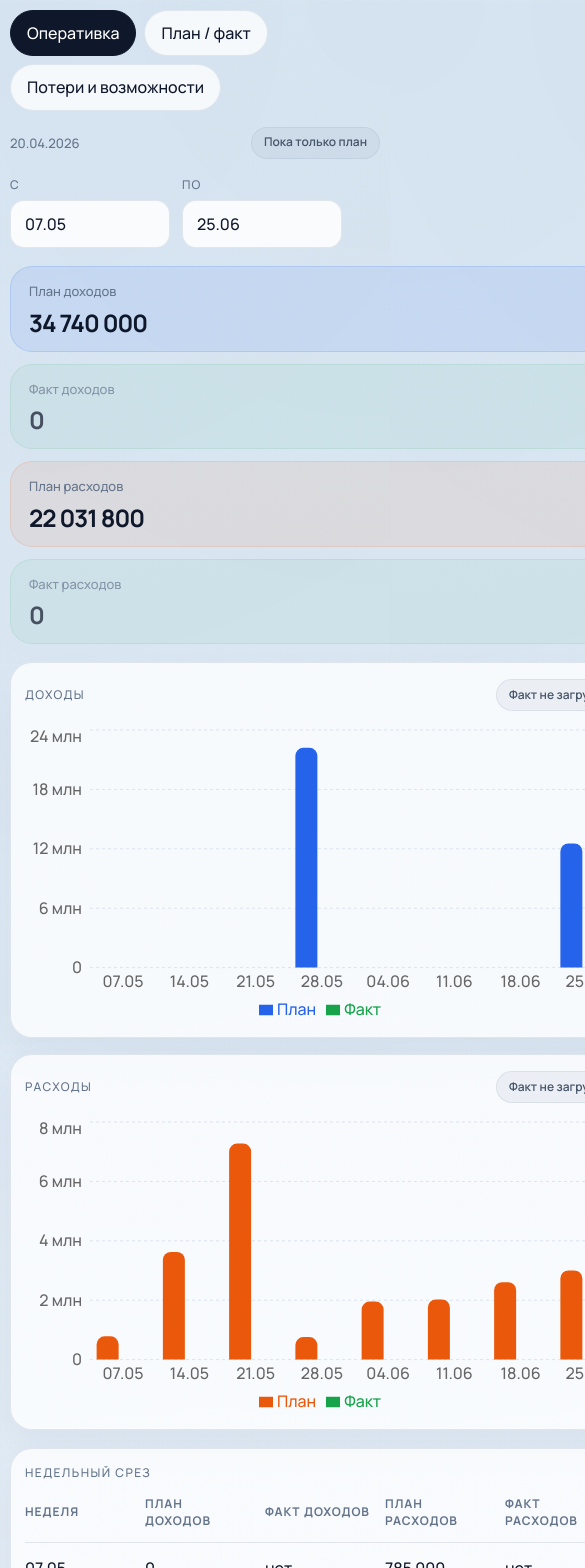
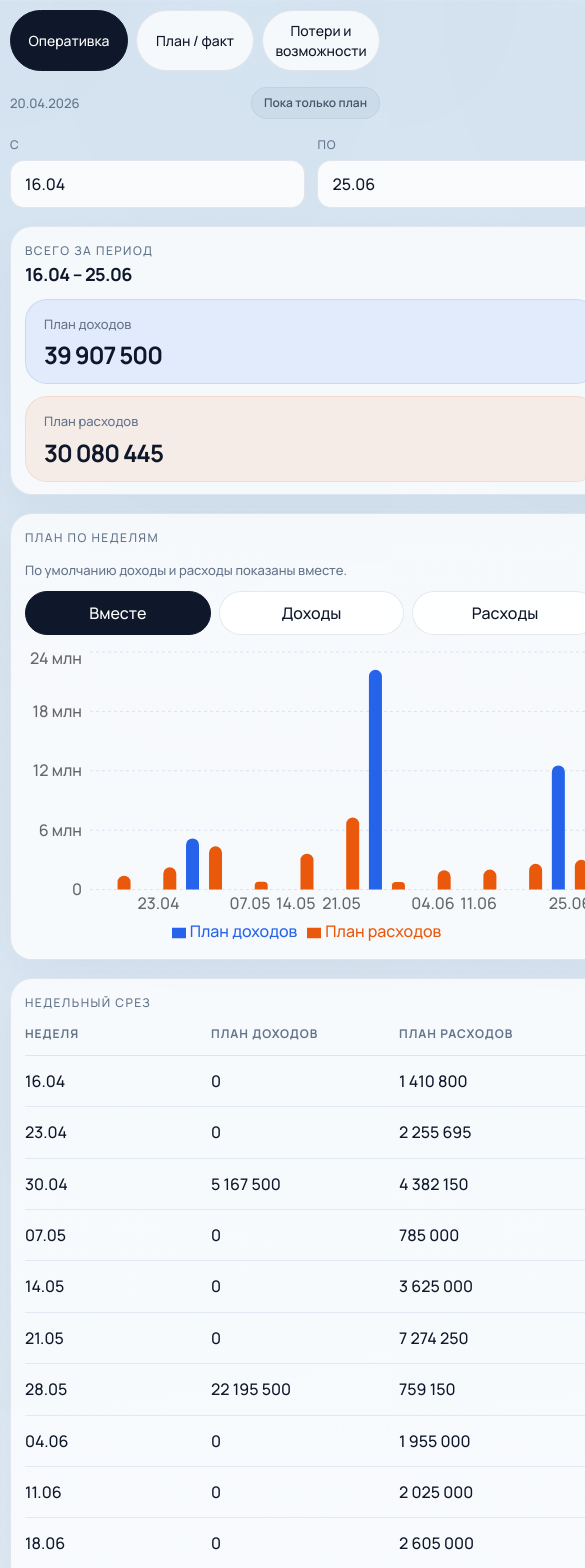
Before and after one commit to Dimusidioplut/bexfil-dashboard-web, a React (Vite) app: page / in a window 390 px wide. Shown: the top 1568 px of the page, 585 px wide, since content can reach past the window. Built offline with nearby package versions, Linux system fonts and the light colour scheme.

Commit message:
Refine operational view and mobile layout

```diff
--- a/src/App.css
+++ b/src/App.css
@@ -61,6 +61,26 @@
   gap: 18px;
 }
 
+.summary-block {
+  background: rgba(255, 255, 255, 0.78);
+  border: 1px solid var(--border);
+  border-radius: 26px;
+  padding: 18px;
+  box-shadow: 0 18px 40px rgba(15, 23, 42, 0.04);
+}
+
+.summary-head {
+  display: grid;
+  gap: 4px;
+}
+
+.summary-head strong {
+  font-size: 20px;
+  line-height: 1.15;
+  color: var(--text-primary);
+  letter-spacing: -0.03em;
+}
+
 .control-row {
   display: flex;
   gap: 12px;
@@ -93,8 +113,16 @@
 
 .summary-strip {
   display: grid;
-  grid-template-columns: repeat(4, minmax(0, 1fr));
+  grid-template-columns: repeat(3, minmax(0, 1fr));
   gap: 12px;
+}
+
+.summary-strip-duo {
+  grid-template-columns: repeat(2, minmax(0, 1fr));
+}
+
+.summary-strip-trio {
+  grid-template-columns: repeat(3, minmax(0, 1fr));
 }
 
 .metric-tile {
@@ -156,6 +184,44 @@
   display: grid;
   grid-template-columns: repeat(2, minmax(0, 1fr));
   gap: 16px;
+}
+
+.chart-toolbar {
+  display: flex;
+  align-items: center;
+  justify-content: space-between;
+  gap: 12px;
+  margin-bottom: 12px;
+  flex-wrap: wrap;
+}
+
+.chart-note {
+  margin: 0;
+  color: var(--text-muted);
+  font-size: 14px;
+}
+
+.chart-mode-switch {
+  display: inline-flex;
+  gap: 8px;
+  flex-wrap: wrap;
+}
+
+.mode-chip {
+  border: 1px solid var(--border);
+  background: rgba(255, 255, 255, 0.9);
+  color: var(--text-primary);
+  border-radius: 999px;
+  padding: 10px 14px;
+  font: inherit;
+  cursor: pointer;
+  transition: background 120ms ease, border-color 120ms ease, color 120ms ease;
+}
+
+.mode-chip.active {
+  background: var(--ink);
+  border-color: var(--ink);
+  color: #fff;
 }
 
 .chart-panel,
@@ -284,6 +350,19 @@ tbody tr:last-child td {
   color: var(--text-primary);
 }
 
+.tooltip-series {
+  display: inline-flex;
+  align-items: center;
+  gap: 8px;
+}
+
+.tooltip-series i {
+  width: 10px;
+  height: 10px;
+  border-radius: 999px;
+  display: inline-block;
+}
+
 @media (max-width: 960px) {
   .app-shell {
     width: min(100%, calc(100% - 20px));
@@ -295,9 +374,33 @@ tbody tr:last-child td {
     flex-direction: column;
   }
 
+  .screen-switcher {
+    width: 100%;
+    display: grid;
+    grid-template-columns: repeat(3, minmax(0, 1fr));
+  }
+
+  .screen-chip {
+    width: 100%;
+    min-height: 48px;
+    padding: 10px 8px;
+    font-size: 14px;
+  }
+
   .sync-meta {
     width: 100%;
     justify-content: space-between;
+    flex-wrap: wrap;
+    white-space: normal;
+  }
+
+  .control-row {
+    display: grid;
+    grid-template-columns: repeat(2, minmax(0, 1fr));
+  }
+
+  .range-select {
+    min-width: 0;
   }
 
   .summary-strip,
@@ -305,14 +408,50 @@ tbody tr:last-child td {
     grid-template-columns: 1fr;
   }
 
+  .summary-strip-duo,
+  .summary-strip-trio {
+    grid-template-columns: 1fr;
+  }
+
   .metric-tile {
     min-height: auto;
   }
 
+  .summary-head strong {
+    font-size: 18px;
+  }
+
+  .chart-toolbar,
+  .panel-head {
+    align-items: flex-start;
+    flex-direction: column;
+  }
+
+  .chart-mode-switch {
+    width: 100%;
+    display: grid;
+    grid-template-columns: repeat(3, minmax(0, 1fr));
+  }
+
+  .mode-chip {
+    width: 100%;
+    min-height: 44px;
+    padding: 10px 8px;
+  }
+
   .chart-panel,
-  .table-panel {
+  .table-panel,
+  .summary-block {
     border-radius: 22px;
     padding: 16px 14px 12px;
+  }
+
+  .chart-short {
+    min-height: 220px;
+  }
+
+  .chart-note {
+    font-size: 13px;
   }
 
   tbody td,
--- a/src/App.tsx
+++ b/src/App.tsx
@@ -14,7 +14,6 @@ import './App.css'
 import type {
   DashboardData,
   LostContractRecord,
-  MetricGroup,
   MonthlyComparisonRecord,
   OpportunityRecord,
   ScreenKey,
@@ -36,9 +35,12 @@ const SCREEN_OPTIONS: Array<{ key: ScreenKey; label: string }> = [
   { key: 'losses', label: 'Потери и возможности' },
 ]
 
+type ChartViewMode = 'all' | 'income' | 'expense'
+
 const COLOR_PLAN = '#2563eb'
 const COLOR_FACT = '#16a34a'
 const COLOR_EXPENSE = '#ea580c'
+const COLOR_FACT_EXPENSE = '#0f766e'
 
 function App() {
   const [data, setData] = useState<DashboardData | null>(null)
@@ -69,7 +71,7 @@ function App() {
         const weekOptions = uniqueSorted(payload.weeklySummary.map((item) => item.week_date))
         setMonthStart(0)
         setMonthEnd(Math.max(0, monthOptions.length - 1))
-        setWeekStart(Math.max(0, weekOptions.length - 8))
+        setWeekStart(0)
         setWeekEnd(Math.max(0, weekOptions.length - 1))
       })
       .catch((error) => {
@@ -212,10 +214,16 @@ function OperationalScreen(props: {
   onWeekStartChange: (value: string) => void
   onWeekEndChange: (value: string) => void
 }) {
+  const [chartMode, setChartMode] = useState<ChartViewMode>('all')
   const incomeItems = props.items.filter((item) => item.metric_group === 'income')
   const expenseItems = props.items.filter((item) => item.metric_group === 'expense')
   const incomeTotals = summarizeMetrics(incomeItems)
   const expenseTotals = summarizeMetrics(expenseItems)
+  const periodLabel = buildRangeLabel(
+    props.weekOptions[props.weekStart],
+    props.weekOptions[props.weekEnd],
+    formatWeekLabel,
+  )
 
   return (
     <section className="screen-grid">
@@ -236,27 +244,31 @@ function OperationalScreen(props: {
         />
       </div>
 
-      <div className="summary-strip">
+      <section className="summary-block">
+        <div className="panel-head">
+          <div className="summary-head">
+            <span className="eyebrow">Всего за период</span>
+            <strong>{periodLabel}</strong>
+          </div>
+        </div>
+        <div className="summary-strip summary-strip-duo">
           <MetricTile label="План доходов" value={incomeTotals.plan} tone="plan" />
-        <MetricTile label="Факт доходов" value={incomeTotals.fact} tone="fact" muted={!incomeTotals.hasActual} />
           <MetricTile label="План расходов" value={expenseTotals.plan} tone="expense" />
-        <MetricTile label="Факт расходов" value={expenseTotals.fact} tone="fact" muted={!expenseTotals.hasActual} />
         </div>
+      </section>
 
-      <div className="chart-grid">
-        <ChartPanel
-          eyebrow="Доходы"
-          status={buildStatus('income', incomeTotals.delta, incomeTotals.hasActual)}
-        >
-          <MetricChart items={incomeItems} kind="income" dateFormatter={formatWeekLabel} dateKey="week_date" />
+      <ChartPanel eyebrow="План по неделям">
+        <div className="chart-toolbar">
+          <p className="chart-note">По умолчанию доходы и расходы показаны вместе.</p>
+          <ChartModeSwitch value={chartMode} onChange={setChartMode} />
+        </div>
+        <CombinedPlanChart
+          items={props.items}
+          mode={chartMode}
+          dateFormatter={formatWeekLabel}
+          dateKey="week_date"
+        />
       </ChartPanel>
-        <ChartPanel
-          eyebrow="Расходы"
-          status={buildStatus('expense', expenseTotals.delta, expenseTotals.hasActual)}
-        >
-          <MetricChart items={expenseItems} kind="expense" dateFormatter={formatWeekLabel} dateKey="week_date" />
-        </ChartPanel>
-      </div>
 
       <section className="table-panel">
         <div className="panel-head">
@@ -268,9 +280,7 @@ function OperationalScreen(props: {
               <tr>
                 <th>Неделя</th>
                 <th>План доходов</th>
-                <th>Факт доходов</th>
                 <th>План расходов</th>
-                <th>Факт расходов</th>
               </tr>
             </thead>
             <tbody>
@@ -278,9 +288,7 @@ function OperationalScreen(props: {
                 <tr key={row.week}>
                   <td>{formatWeekLabel(row.week)}</td>
                   <td>{formatNumber(row.incomePlan)}</td>
-                  <td>{row.incomeFact === null ? 'нет' : formatNumber(row.incomeFact)}</td>
                   <td>{formatNumber(row.expensePlan)}</td>
-                  <td>{row.expenseFact === null ? 'нет' : formatNumber(row.expenseFact)}</td>
                 </tr>
               ))}
             </tbody>
@@ -331,11 +339,17 @@ function PlanFactScreen(props: {
   onMonthStartChange: (value: string) => void
   onMonthEndChange: (value: string) => void
 }) {
+  const [chartMode, setChartMode] = useState<ChartViewMode>('all')
   const incomeItems = props.items.filter((item) => item.metric_group === 'income')
   const expenseItems = props.items.filter((item) => item.metric_group === 'expense')
   const incomeTotals = summarizeMetrics(incomeItems)
   const expenseTotals = summarizeMetrics(expenseItems)
   const lostTotal = props.lostContracts.length
+  const periodLabel = buildRangeLabel(
+    props.monthOptions[props.monthStart],
+    props.monthOptions[props.monthEnd],
+    formatMonthLabel,
+  )
 
   return (
     <section className="screen-grid">
@@ -356,27 +370,32 @@ function PlanFactScreen(props: {
         />
       </div>
 
-      <div className="summary-strip">
-        <MetricTile label="Доходы план" value={incomeTotals.plan} tone="plan" />
-        <MetricTile label="Доходы факт" value={incomeTotals.fact} tone="fact" muted={!incomeTotals.hasActual} />
-        <MetricTile label="Расходы план" value={expenseTotals.plan} tone="expense" />
+      <section className="summary-block">
+        <div className="panel-head">
+          <div className="summary-head">
+            <span className="eyebrow">Всего за период</span>
+            <strong>{periodLabel}</strong>
+          </div>
+        </div>
+        <div className="summary-strip summary-strip-trio">
+          <MetricTile label="План доходов" value={incomeTotals.plan} tone="plan" />
+          <MetricTile label="План расходов" value={expenseTotals.plan} tone="expense" />
           <MetricTile label="Упущенные договоры" value={lostTotal} tone="neutral" compact />
         </div>
+      </section>
 
-      <div className="chart-grid">
-        <ChartPanel
-          eyebrow="Доходы"
-          status={buildStatus('income', incomeTotals.delta, incomeTotals.hasActual)}
-        >
-          <MetricChart items={incomeItems} kind="income" dateFormatter={formatMonthLabel} dateKey="period_month" />
+      <ChartPanel eyebrow="План по месяцам">
+        <div className="chart-toolbar">
+          <p className="chart-note">Общий график показывает оба потока сразу.</p>
+          <ChartModeSwitch value={chartMode} onChange={setChartMode} />
+        </div>
+        <CombinedPlanChart
+          items={props.items}
+          mode={chartMode}
+          dateFormatter={formatMonthLabel}
+          dateKey="period_month"
+        />
       </ChartPanel>
-        <ChartPanel
-          eyebrow="Расходы"
-          status={buildStatus('expense', expenseTotals.delta, expenseTotals.hasActual)}
-        >
-          <MetricChart items={expenseItems} kind="expense" dateFormatter={formatMonthLabel} dateKey="period_month" />
-        </ChartPanel>
-      </div>
 
       <section className="table-panel">
         <div className="panel-head">
@@ -525,26 +544,17 @@ function LossesScreen(props: {
   )
 }
 
-function MetricChart(props: {
+function CombinedPlanChart(props: {
   items: Array<WeeklySummaryRecord | MonthlyComparisonRecord>
-  kind: MetricGroup
+  mode: ChartViewMode
   dateKey: 'week_date' | 'period_month'
   dateFormatter: (value: string) => string
 }) {
-  const rows = props.items.map((item) => ({
-    label: props.dateFormatter(
-      props.dateKey === 'week_date'
-        ? (item as WeeklySummaryRecord).week_date
-        : (item as MonthlyComparisonRecord).period_month,
-    ),
-    plan: item.plan_amount,
-    fact: item.has_actual ? item.fact_amount : null,
-    delta: item.has_actual ? item.delta_amount : null,
-    bad:
-      props.kind === 'expense'
-        ? item.has_actual && item.fact_amount > item.plan_amount
-        : item.has_actual && item.fact_amount < item.plan_amount,
-  }))
+  const rows = buildCombinedChartRows(props.items, props.dateKey, props.dateFormatter)
+  const showIncome = props.mode === 'all' || props.mode === 'income'
+  const showExpense = props.mode === 'all' || props.mode === 'expense'
+  const showIncomeFact = showIncome && rows.some((row) => row.incomeFact !== null && row.incomeFact !== 0)
+  const showExpenseFact = showExpense && rows.some((row) => row.expenseFact !== null && row.expenseFact !== 0)
 
   return (
     <div className="chart-short">
@@ -553,88 +563,94 @@ function MetricChart(props: {
           <CartesianGrid strokeDasharray="3 3" vertical={false} stroke="#dbe3f0" />
           <XAxis dataKey="label" tickLine={false} axisLine={false} />
           <YAxis tickLine={false} axisLine={false} tickFormatter={formatCompact} />
-          <Tooltip content={<MetricTooltip metric={props.kind} />} />
+          <Tooltip content={<CombinedTooltip />} />
           <Legend />
-          <Bar dataKey="plan" fill={props.kind === 'expense' ? COLOR_EXPENSE : COLOR_PLAN} radius={[8, 8, 0, 0]} name="План" />
-          <Bar dataKey="fact" fill={COLOR_FACT} radius={[8, 8, 0, 0]} name="Факт" />
+          {showIncome ? (
+            <Bar dataKey="incomePlan" fill={COLOR_PLAN} radius={[8, 8, 0, 0]} name="План доходов" />
+          ) : null}
+          {showIncomeFact ? (
+            <Bar dataKey="incomeFact" fill={COLOR_FACT} radius={[8, 8, 0, 0]} name="Факт доходов" />
+          ) : null}
+          {showExpense ? (
+            <Bar dataKey="expensePlan" fill={COLOR_EXPENSE} radius={[8, 8, 0, 0]} name="План расходов" />
+          ) : null}
+          {showExpenseFact ? (
+            <Bar dataKey="expenseFact" fill={COLOR_FACT_EXPENSE} radius={[8, 8, 0, 0]} name="Факт расходов" />
+          ) : null}
         </BarChart>
       </ResponsiveContainer>
     </div>
   )
 }
 
-function MetricTooltip(props: {
+function CombinedTooltip(props: {
   active?: boolean
+  label?: string
   payload?: Array<{
-    payload: {
-      label: string
-      plan: number
-      fact: number | null
-      delta: number | null
-      bad: boolean
-    }
+    name: string
+    value: number
+    color: string
   }>
-  metric: MetricGroup
 }) {
   if (!props.active || !props.payload?.length) {
     return null
   }
 
-  const row = props.payload[0].payload
-  const statusTone = row.delta === null ? 'neutral' : row.bad ? 'bad' : 'good'
-  const statusText =
-    row.delta === null
-      ? 'Факт не загружен'
-      : row.bad
-        ? 'Неблагоприятное отклонение'
-        : 'Благоприятное отклонение'
-
   return (
     <div className="tooltip">
-      <div className="tooltip-title">{row.label}</div>
-      <div className="tooltip-line">
-        <span>План</span>
-        <strong>{formatNumber(row.plan)}</strong>
+      <div className="tooltip-title">{props.label}</div>
+      {props.payload
+        .filter((item) => item.value !== null && item.value !== undefined)
+        .map((item) => (
+          <div className="tooltip-line" key={item.name}>
+            <span className="tooltip-series">
+              <i style={{ backgroundColor: item.color }} />
+              {item.name}
+            </span>
+            <strong>{formatNumber(item.value)}</strong>
           </div>
-      <div className="tooltip-line">
-        <span>Факт</span>
-        <strong>{row.fact === null ? 'нет' : formatNumber(row.fact)}</strong>
-      </div>
-      <div className="tooltip-line">
-        <span>Разница</span>
-        <strong>{row.delta === null ? 'нет' : formatNumber(Math.abs(row.delta))}</strong>
-      </div>
-      <StatusBadge
-        tone={statusTone}
-        label={
-          props.metric === 'expense' && row.delta !== null
-            ? row.bad
-              ? 'Расход выше плана'
-              : 'Расход в пределах плана'
-            : props.metric === 'income' && row.delta !== null
-              ? row.bad
-                ? 'Доход ниже плана'
-                : 'Доход выше плана'
-              : statusText
-        }
-      />
+        ))}
     </div>
   )
 }
 
 function ChartPanel(props: {
   eyebrow: string
-  status: { label: string; tone: 'good' | 'bad' | 'neutral' }
+  status?: { label: string; tone: 'good' | 'bad' | 'neutral' }
   children: ReactNode
 }) {
   return (
     <section className="chart-panel">
       <div className="panel-head">
         <span className="eyebrow">{props.eyebrow}</span>
-        <StatusBadge tone={props.status.tone} label={props.status.label} />
+        {props.status ? <StatusBadge tone={props.status.tone} label={props.status.label} /> : null}
       </div>
       {props.children}
     </section>
+  )
+}
+
+function ChartModeSwitch(props: {
+  value: ChartViewMode
+  onChange: (value: ChartViewMode) => void
+}) {
+  return (
+    <div className="chart-mode-switch" role="tablist" aria-label="Режим графика">
+      {[
+        ['all', 'Вместе'],
+        ['income', 'Доходы'],
+        ['expense', 'Расходы'],
+      ].map(([value, label]) => (
+        <button
+          key={value}
+          type="button"
+          className={props.value === value ? 'mode-chip active' : 'mode-chip'}
+          onClick={() => props.onChange(value as ChartViewMode)}
+        >
+          {label}
+        </button>
+      ))}
+    </div>
   )
 }
 
@@ -702,25 +718,18 @@ function summarizeMetrics(items: Array<WeeklySummaryRecord | MonthlyComparisonRe
 }
 
 function buildWeeklyTableRows(items: WeeklySummaryRecord[]) {
-  const map = new Map<
-    string,
-    { week: string; incomePlan: number; incomeFact: number | null; expensePlan: number; expenseFact: number | null }
-  >()
+  const map = new Map<string, { week: string; incomePlan: number; expensePlan: number }>()
 
   items.forEach((item) => {
     const existing = map.get(item.week_date) ?? {
       week: item.week_date,
       incomePlan: 0,
-      incomeFact: null,
       expensePlan: 0,
-      expenseFact: null,
     }
     if (item.metric_group === 'income') {
       existing.incomePlan = item.plan_amount
-      existing.incomeFact = item.has_actual ? item.fact_amount : null
     } else {
       existing.expensePlan = item.plan_amount
-      existing.expenseFact = item.has_actual ? item.fact_amount : null
     }
     map.set(item.week_date, existing)
   })
@@ -728,18 +737,62 @@ function buildWeeklyTableRows(items: WeeklySummaryRecord[]) {
   return Array.from(map.values())
 }
 
-function buildStatus(metric: MetricGroup, delta: number, hasActual: boolean) {
-  if (!hasActual) {
-    return { label: 'Факт не загружен', tone: 'neutral' as const }
+function buildCombinedChartRows(
+  items: Array<WeeklySummaryRecord | MonthlyComparisonRecord>,
+  dateKey: 'week_date' | 'period_month',
+  dateFormatter: (value: string) => string,
+) {
+  const map = new Map<
+    string,
+    {
+      label: string
+      incomePlan: number
+      incomeFact: number | null
+      expensePlan: number
+      expenseFact: number | null
     }
-  if (metric === 'expense') {
-    return delta > 0
-      ? { label: 'Выше плана', tone: 'bad' as const }
-      : { label: 'В пределах плана', tone: 'good' as const }
+  >()
+
+  items.forEach((item) => {
+    const periodValue =
+      dateKey === 'week_date'
+        ? (item as WeeklySummaryRecord).week_date
+        : (item as MonthlyComparisonRecord).period_month
+
+    const row = map.get(periodValue) ?? {
+      label: dateFormatter(periodValue),
+      incomePlan: 0,
+      incomeFact: null,
+      expensePlan: 0,
+      expenseFact: null,
     }
-  return delta < 0
-    ? { label: 'Ниже плана', tone: 'bad' as const }
-    : { label: 'Выше плана', tone: 'good' as const }
+
+    if (item.metric_group === 'income') {
+      row.incomePlan = item.plan_amount
+      row.incomeFact = item.has_actual && item.fact_amount !== 0 ? item.fact_amount : null
+    } else {
+      row.expensePlan = item.plan_amount
+      row.expenseFact = item.has_actual && item.fact_amount !== 0 ? item.fact_amount : null
+    }
+
+    map.set(periodValue, row)
+  })
+
+  return Array.from(map.values())
+}
+
+function buildRangeLabel(
+  startValue: string | undefined,
+  endValue: string | undefined,
+  formatter: (value: string) => string,
+) {
+  if (!startValue || !endValue) {
+    return 'весь доступный период'
+  }
+  if (startValue === endValue) {
+    return formatter(startValue)
+  }
+  return `${formatter(startValue)} – ${formatter(endValue)}`
 }
 
 function uniqueSorted(values: string[]) {
```
Lines whose indentation alone changed are shown as unchanged.
